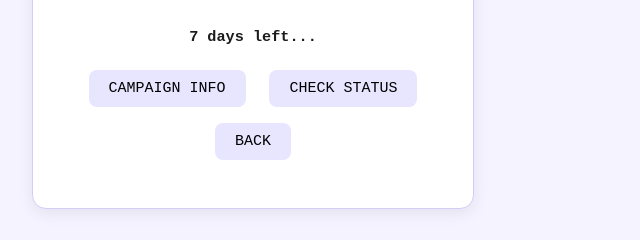
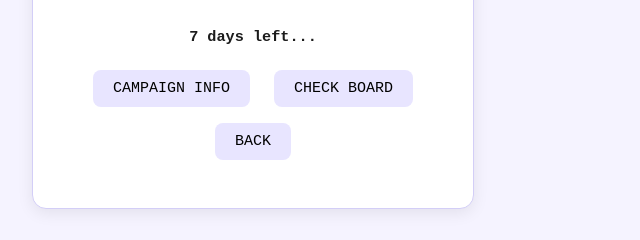
Before and after one commit to bellosulton74-prog/wot-, a plain HTML site: page Index.html in a window 1280 px wide. Both pictures are taken after a click on the button "WOTBOARD". Shown: the part 343-583 px from the top of the page, 387-1027 px from the left. Drawn offline with Linux system fonts and the light colour scheme.

Commit message:
Update Index.html

```diff
--- a/Index.html
+++ b/Index.html
@@ -217,13 +217,13 @@
       <h1 class="live-pulse">🏆 WOTBOARD IS LIVE!</h1>
       <h3 class="days-loading">7 days left</h3></br>
       <button id="about_wotboard_btn">CAMPAIGN INFO</button>
-      <button id="checker">CHECK STATUS </button>
+      <button id="checker">CHECK BOARD </button>
       <button id="back_home">BACK</button>
     </div>
     <!-- wotboard checker-->
      <div class="wotchecker hidden">
      <input type="text" id="check_username" placeholder="@username" />
-      <button id="check_btn">CHECK board</button>
+      <button id="check_btn">CHECK BOARD</button>
       <button id="back_wotboard">BACK</button>
       <div class="status neutral" id="check_status"></div>
       </div>
```
